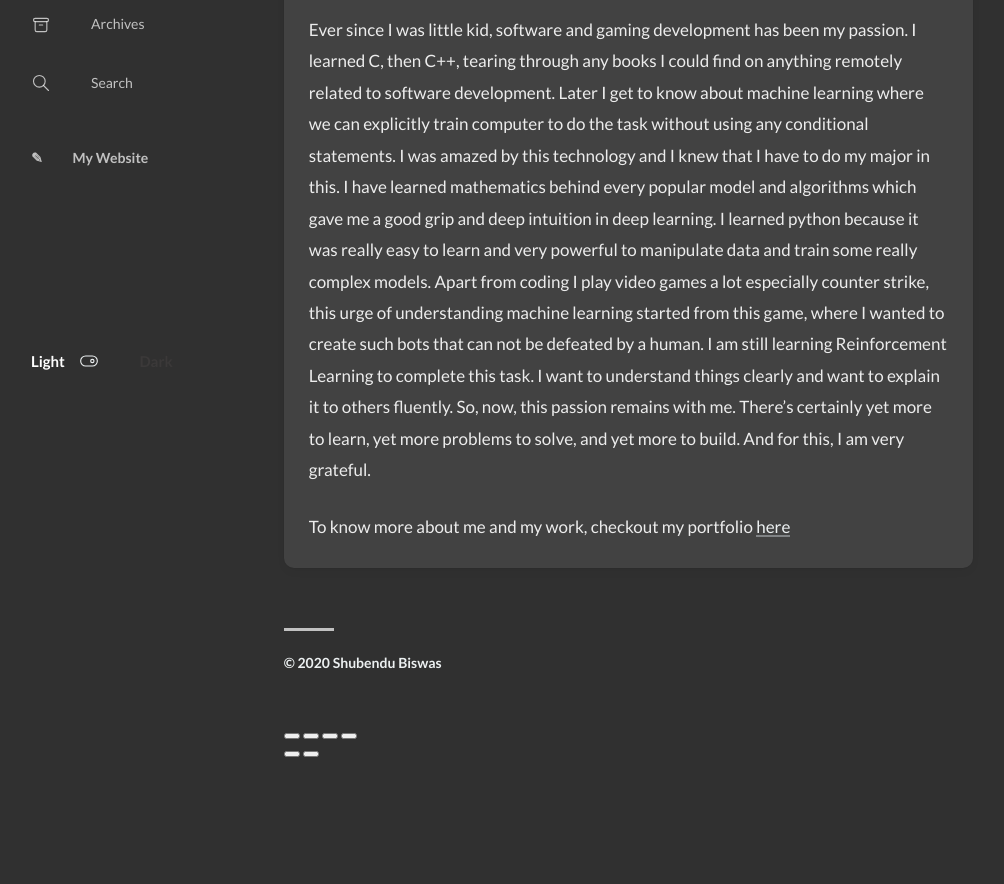
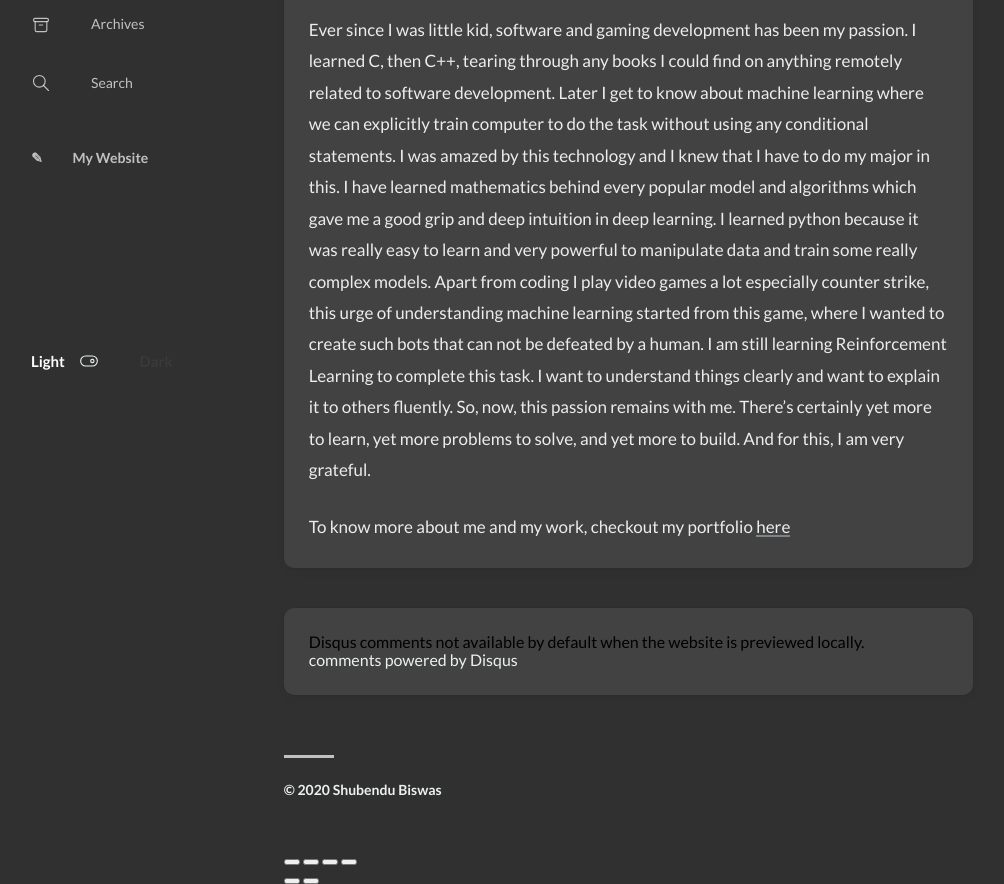
Before and after one commit to shubendu/shubendu.github.io, a plain HTML site: page about/index.html in a window 1280 px wide. Shown: the part 370-1254 px from the top of the page, without its empty margins (138-1142 px from the left). Before the commit the page ends 1127 px from the top, so only its background shows below. Drawn offline with Linux system fonts and the light colour scheme; some packages are replaced by stand-ins of ours; a script that the page names is missing.

Commit message:
adding disqus

```diff
--- a/about/index.html
+++ b/about/index.html
@@ -230,6 +230,39 @@
 
 
 
+    <div class="disqus-container">
+    <div id="disqus_thread"></div>
+<script type="application/javascript">
+    var disqus_config = function () {
+
+
+
+    };
+    (function() {
+        if (["localhost", "127.0.0.1"].indexOf(window.location.hostname) != -1) {
+            document.getElementById('disqus_thread').innerHTML = 'Disqus comments not available by default when the website is previewed locally.';
+            return;
+        }
+        var d = document, s = d.createElement('script'); s.async = true;
+        s.src = '//' + "hugo-theme-stack" + '.disqus.com/embed.js';
+        s.setAttribute('data-timestamp', +new Date());
+        (d.head || d.body).appendChild(s);
+    })();
+</script>
+<noscript>Please enable JavaScript to view the <a href="https://disqus.com/?ref_noscript">comments powered by Disqus.</a></noscript>
+<a href="https://disqus.com" class="dsq-brlink">comments powered by <span class="logo-disqus">Disqus</span></a>
+</div>
+
+<style>
+    .disqus-container {
+        background-color: var(--card-background);
+        border-radius: var(--card-border-radius);
+        box-shadow: var(--shadow-l1);
+        padding: var(--card-padding);
+    }
+</style>
+
+
 
 
     <footer class="site-footer">
```
Also changed, not shown: p/financial-distress-prediction-using-smote/index.html (+33 -0 lines), p/human-activity-recognition-with-smartphones/index.html (+33 -0 lines), p/sentiment-analysis-of-tweets/index.html (+33 -0 lines), p/test-yolo/index.html (+33 -0 lines).
